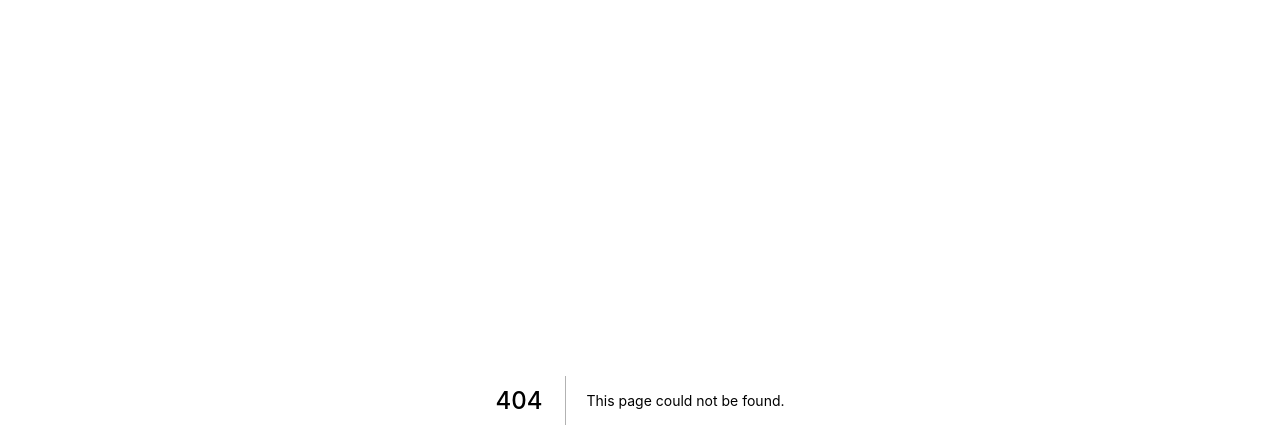
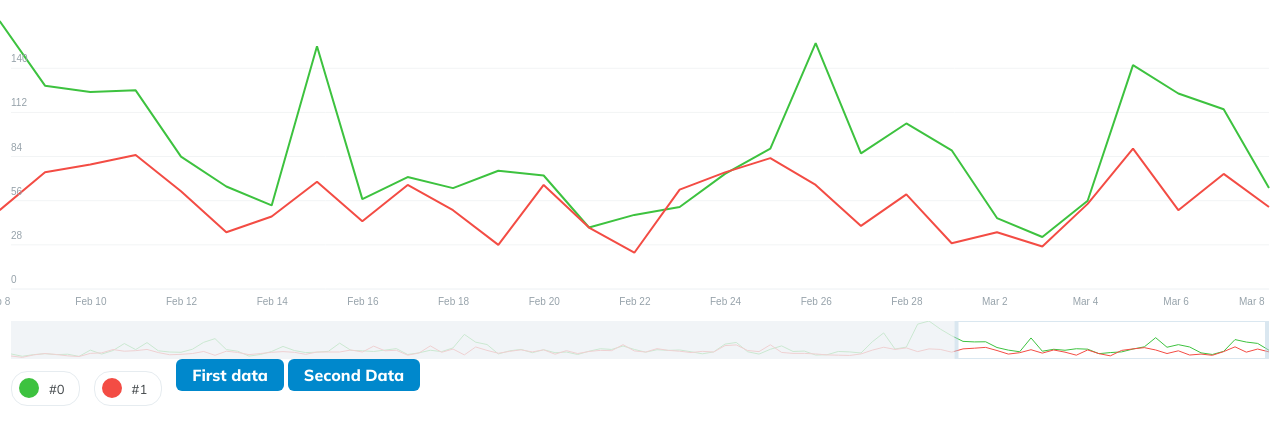
Before and after one commit to netosha/ton-dex-contest, a Next.js app: page /playground in a window 1280 px wide. Before the commit this address had no page. Shown: the top 448 px of the page. Built offline with nearby package versions, Linux system fonts and the light colour scheme.

Commit message:
Added chart mockup

```diff
--- a/src/components/Chart/Chart.module.scss
+++ b/src/components/Chart/Chart.module.scss
@@ -1,132 +1,4 @@
-/* popup */
-
-.tchart .popup {
-  position: absolute;
-
-  max-width: 166px;
-  padding: 6px 2px 4px;
-  pointer-events: none;
-
-  background: white;
-  border-radius: 4px;
-  box-shadow: 0 1px 1px 1px #d8d8d8;
-}
-
-.dark-theme .tchart .popup {
-  background: #253241;
-  box-shadow: 0 1px 1px 1px #1e2834;
-}
-
-.tchart .popup .title {
-  margin-right: 8px;
-  margin-left: 8px;
-  font-size: 12px;
-}
-
-.tchart .popup .column {
-  float: left;
-  margin-top: 8px;
-  margin-right: 8px;
-  margin-left: 8px;
-}
-
-.tchart .popup .value {
-  font-size: 14px;
-  font-weight: bold;
-}
-
-.tchart .popup .label {
-  margin-bottom: 1px;
-  font-size: 10px;
-}
-
-/* CHECK */
-
-.tchart .checks {
-  padding-right: 11px;
-  padding-left: 11px;
-}
-
-.tchart .checkbox {
-  position: relative;
-  box-sizing: border-box;
-  display: block;
-  float: left;
-
-  padding: 9px 14px 8px 37px;
-  margin-top: 12px;
-
-  margin-right: 14px;
-  font-size: 13px;
-
-  color: #43484b;
-  cursor: pointer;
-  border: 1px solid #e6ecf0;
-  border-radius: 16px;
-}
-
-.dark-theme .tchart .checkbox {
-  color: #e8ecee;
-  border-color: #344658;
-}
-
-.tchart .checkbox input {
-  position: absolute;
-  width: 0;
-  height: 0;
-  cursor: pointer;
-  opacity: 0;
-}
-
-.tchart .checkbox .circle {
-  position: absolute;
-  top: 6px;
-  left: 7px;
-  box-sizing: border-box;
-  width: 20px;
-  height: 20px;
-  background-color: #fff;
-  border: 1px solid #3cc23f;
-  border-radius: 50%;
-  transition: border-width 0.3s linear;
-}
-
-.dark-theme .tchart .checkbox .circle {
-  background-color: #242f3e;
-}
-
-.tchart .checkbox input:checked ~ .circle {
-  border-width: 10px;
-}
-
-.tchart .checkbox .symbol {
-  position: absolute;
-  top: 12px;
-  left: 12px;
-  display: block;
-
-  width: 10px;
-  height: 10px;
-
-  background-repeat: no-repeat;
-  background-size: cover;
-
-  opacity: 0;
-  transition: opacity 0.3s linear, transform 0.3s linear;
-
-  -webkit-transform: scale(0.1, 0.1);
-  -ms-transform: scale(0.1, 0.1);
-  transform: scale(0.1, 0.1);
-}
-
-.tchart .checkbox input:checked ~ .symbol {
-  opacity: 1;
-  -webkit-transform: scale(1, 1);
-  -ms-transform: scale(1, 1);
-  transform: scale(1, 1);
-}
-
-.tchart canvas {
+.chart canvas {
   width: 100%;
   height: 359px;
   -webkit-tap-highlight-color: rgba(0, 0, 0, 0);
--- a/src/components/Chart/Chart.tsx
+++ b/src/components/Chart/Chart.tsx
@@ -1,7 +1,9 @@
-import React, { useEffect, useRef } from 'react';
+import React, { useEffect, useRef, useState } from 'react';
+
+import { Button } from '@src/ui';
 
 import styles from './Chart.module.scss';
-import data from './fakeData';
+import { firstData, secondData } from './fakeData';
 // @ts-ignore
 // eslint-disable-next-line import/extensions
 import TChart from './graph.js';
@@ -21,15 +23,29 @@ const LIGHT_COLORS = {
 const Chart: React.VFC = () => {
   const containerRef = useRef<HTMLDivElement>(null);
   const chartRef = useRef<any>(null);
+  const [data, setData] = useState(firstData);
 
   useEffect(() => {
     const chart = new TChart(containerRef.current);
     chartRef.current = chart;
     chart.setColors(LIGHT_COLORS);
-    chart.setData(data);
   }, []);
 
-  return <div ref={containerRef} className={styles.tchart} />;
+  useEffect(() => {
+    chartRef.current.setData(data);
+  }, [data]);
+
+  return (
+    <div>
+      <div ref={containerRef} className={styles.chart} />
+      <div>
+        <Button onClick={() => setData(firstData)} className="mr-1">
+          First data
+        </Button>
+        <Button onClick={() => setData(secondData)}>Second Data</Button>
+      </div>
+    </div>
+  );
 };
 
 export default Chart;
--- a/src/components/Chart/fakeData.ts
+++ b/src/components/Chart/fakeData.ts
@@ -1,5 +1,5 @@
 // eslint-disable-next-line import/no-anonymous-default-export
-export default {
+const firstData = {
   columns: [
     [
       'x',
@@ -361,3 +361,368 @@ export default {
     y1: '#F34C44',
   },
 };
+
+const secondData = {
+  columns: [
+    [
+      'x',
+      1542412800000,
+      1542499200000,
+      1542585600000,
+      1542672000000,
+      1542758400000,
+      1542844800000,
+      1542931200000,
+      1543017600000,
+      1543104000000,
+      1543190400000,
+      1543276800000,
+      1543363200000,
+      1543449600000,
+      1543536000000,
+      1543622400000,
+      1543708800000,
+      1543795200000,
+      1543881600000,
+      1543968000000,
+      1544054400000,
+      1544140800000,
+      1544227200000,
+      1544313600000,
+      1544400000000,
+      1544486400000,
+      1544572800000,
+      1544659200000,
+      1544745600000,
+      1544832000000,
+      1544918400000,
+      1545004800000,
+      1545091200000,
+      1545177600000,
+      1545264000000,
+      1545350400000,
+      1545436800000,
+      1545523200000,
+      1545609600000,
+      1545696000000,
+      1545782400000,
+      1545868800000,
+      1545955200000,
+      1546041600000,
+      1546128000000,
+      1546214400000,
+      1546300800000,
+      1546387200000,
+      1546473600000,
+      1546560000000,
+      1546646400000,
+      1546732800000,
+      1546819200000,
+      1546905600000,
+      1546992000000,
+      1547078400000,
+      1547164800000,
+      1547251200000,
+      1547337600000,
+      1547424000000,
+      1547510400000,
+      1547596800000,
+      1547683200000,
+      1547769600000,
+      1547856000000,
+      1547942400000,
+      1548028800000,
+      1548115200000,
+      1548201600000,
+      1548288000000,
+      1548374400000,
+      1548460800000,
+      1548547200000,
+      1548633600000,
+      1548720000000,
+      1548806400000,
+      1548892800000,
+      1548979200000,
+      1549065600000,
+      1549152000000,
+      1549238400000,
+      1549324800000,
+      1549411200000,
+      1549497600000,
+      1549584000000,
+      1549670400000,
+      1549756800000,
+      1549843200000,
+      1549929600000,
+      1550016000000,
+      1550102400000,
+      1550188800000,
+      1550275200000,
+      1550361600000,
+      1550448000000,
+      1550534400000,
+      1550620800000,
+      1550707200000,
+      1550793600000,
+      1550880000000,
+      1550966400000,
+      1551052800000,
+      1551139200000,
+      1551225600000,
+      1551312000000,
+      1551398400000,
+      1551484800000,
+      1551571200000,
+      1551657600000,
+      1551744000000,
+      1551830400000,
+      1551916800000,
+      1552003200000,
+    ],
+    [
+      'y0',
+      41,
+      31,
+      62,
+      65,
+      66,
+      79,
+      52,
+      26,
+      42,
+      68,
+      71,
+      86,
+      65,
+      54,
+      33,
+      70,
+      52,
+      68,
+      75,
+      92,
+      69,
+      28,
+      33,
+      84,
+      65,
+      56,
+      42,
+      44,
+      26,
+      34,
+      45,
+      49,
+      83,
+      83,
+      66,
+      31,
+      43,
+      55,
+      57,
+      55,
+      54,
+      45,
+      51,
+      64,
+      27,
+      19,
+      38,
+      38,
+      44,
+      49,
+      42,
+      50,
+      60,
+      73,
+      86,
+      65,
+      51,
+      54,
+      48,
+      61,
+      82,
+      83,
+      53,
+      52,
+      48,
+      64,
+      96,
+      103,
+      68,
+      73,
+      58,
+      42,
+      81,
+      80,
+      76,
+      106,
+      93,
+      65,
+      69,
+      104,
+      75,
+      79,
+      92,
+      73,
+      49,
+      63,
+      76,
+      79,
+      83,
+      70,
+      55,
+      47,
+      42,
+      111,
+      93,
+      74,
+      99,
+      107,
+      52,
+      65,
+      80,
+      82,
+      74,
+      154,
+      106,
+      39,
+      40,
+      77,
+      85,
+      66,
+      52,
+      25,
+    ],
+    [
+      'y1',
+      19,
+      10,
+      36,
+      41,
+      28,
+      39,
+      24,
+      16,
+      14,
+      40,
+      39,
+      37,
+      47,
+      28,
+      16,
+      32,
+      25,
+      29,
+      36,
+      45,
+      38,
+      11,
+      25,
+      37,
+      35,
+      22,
+      25,
+      30,
+      16,
+      20,
+      32,
+      34,
+      37,
+      26,
+      31,
+      10,
+      19,
+      32,
+      34,
+      23,
+      25,
+      22,
+      21,
+      18,
+      11,
+      18,
+      18,
+      23,
+      11,
+      18,
+      22,
+      19,
+      27,
+      27,
+      30,
+      25,
+      27,
+      23,
+      28,
+      30,
+      23,
+      31,
+      27,
+      16,
+      30,
+      21,
+      36,
+      33,
+      25,
+      34,
+      16,
+      24,
+      37,
+      33,
+      26,
+      24,
+      31,
+      21,
+      37,
+      32,
+      35,
+      31,
+      30,
+      27,
+      15,
+      17,
+      38,
+      40,
+      32,
+      34,
+      30,
+      17,
+      21,
+      28,
+      36,
+      30,
+      24,
+      25,
+      20,
+      24,
+      22,
+      42,
+      34,
+      47,
+      40,
+      29,
+      29,
+      31,
+      39,
+      30,
+      29,
+      18,
+    ],
+  ],
+  types: {
+    y0: 'line',
+    y1: 'line',
+    x: 'x',
+  },
+  names: {
+    y0: '#0',
+    y1: '#1',
+  },
+  colors: {
+    y0: '#3DC23F',
+    y1: '#F34C44',
+  },
+};
+
+export { firstData, secondData };
--- a/src/components/Chart/graph.js
+++ b/src/components/Chart/graph.js
@@ -1,4 +1,6 @@
 /* eslint-disable */
+
+import styles from './style.module.scss'
 const MONTH_NAMES = ['Jan', 'Feb', 'Mar', 'Apr', 'May', 'Jun', 'Jul', 'Aug', 'Sep', 'Oct', 'Nov', 'Dec'];
 
 const DAY_NAMES = ['Sun', 'Mon', 'Tue', 'Wed', 'Thu', 'Fri', 'Sat'];
@@ -92,8 +94,8 @@ export default function TChart(container) {
   const canvas = createElement(container, 'canvas');
 
   var context = canvas.getContext('2d');
-  var checksContainer = createElement(container, 'div', 'checks');
-  var popup = createElement(container, 'div', 'popup');
+  var checksContainer = createElement(container, 'div', styles.checks);
+  var popup = createElement(container, 'div', styles.popup);
   popup.style.display = 'none';
   var popupTitle = null;
 
@@ -293,7 +295,7 @@ export default function TChart(container) {
 
     removeAllChild(checksContainer);
     removeAllChild(popup);
-    popupTitle = createElement(popup, 'div', 'title');
+    popupTitle = createElement(popup, 'div', styles.title);
 
     if (newData.columns.length < 2 || newData.columns[0].length < 3) {
       data = null;
@@ -314,7 +316,6 @@ export default function TChart(container) {
         alpha: createAnimation(1, SCALE_DURATION),
         previewAlpha: createAnimation(1, SCALE_DURATION / 2)
       };
-
       if (name === nameOfX) {
         column.min = columnData[1];
         column.max = columnData[columnData.length - 1];
@@ -330,7 +331,7 @@ export default function TChart(container) {
         // create checkbox
 
         if (data.columns.length > 2) {
-          var label = createElement(checksContainer, 'label', 'checkbox');
+          var label = createElement(checksContainer, 'label', styles.checkbox);
           label.innerText = data.names[name];
 
           var input = createElement(label, 'input');
@@ -354,22 +355,22 @@ export default function TChart(container) {
             updateMainRangeY();
           });
 
-          var span = createElement(label, 'span', 'circle');
+          var span = createElement(label, 'span', styles.circle);
           span.style.borderColor = data.colors[name];
 
-          span = createElement(label, 'span', 'symbol');
+          span = createElement(label, 'span', styles.symbol);
         }
 
         // create popup column
 
-        var popupColumn = createElement(popup, 'div', 'column');
+        var popupColumn = createElement(popup, 'div', styles.column);
         popupColumn.style.color = data.colors[name];
         popupColumns.push(popupColumn);
 
-        var popupValue = createElement(popupColumn, 'div', 'value');
+        var popupValue = createElement(popupColumn, 'div', styles.value);
         popupValues.push(popupValue);
 
-        var popupLabel = createElement(popupColumn, 'div', 'label');
+        var popupLabel = createElement(popupColumn, 'div', styles.label);
         popupLabel.innerText = data.names[name];
       }
     }
@@ -384,7 +385,7 @@ export default function TChart(container) {
 
     setMainMinMax(previewMaxX - previewRangeX / 4, previewMaxX);
     mainRangeY.value = mainRangeY.toValue;
-
+    updateMainRangeY();
     needRedrawMain = needRedrawPreview = true;
   };
 
@@ -560,8 +561,6 @@ export default function TChart(container) {
       needRedrawMain = needRedrawPreview = true;
     }
   }
-
-  // Make canvas visible from onResize
 
   function render(t) {
     if (destroyed) return;
--- /dev/null
+++ b/src/components/Chart/style.module.scss
@@ -0,0 +1,113 @@
+/* popup */
+
+.popup {
+  position: absolute;
+
+  max-width: 166px;
+  padding: 6px 2px 4px;
+  pointer-events: none;
+
+  background: white;
+  border-radius: 4px;
+  box-shadow: 0 1px 1px 1px #d8d8d8;
+}
+
+.popup .title {
+  margin-right: 8px;
+  margin-left: 8px;
+  font-size: 12px;
+}
+
+.popup .column {
+  float: left;
+  margin-top: 8px;
+  margin-right: 8px;
+  margin-left: 8px;
+}
+
+.popup .value {
+  font-size: 14px;
+  font-weight: bold;
+}
+
+.popup .label {
+  margin-bottom: 1px;
+  font-size: 10px;
+}
+
+/* CHECK */
+
+.checks {
+  padding-right: 11px;
+  padding-left: 11px;
+}
+
+.checkbox {
+  position: relative;
+  box-sizing: border-box;
+  display: block;
+  float: left;
+
+  padding: 9px 14px 8px 37px;
+  margin-top: 12px;
+
+  margin-right: 14px;
+  font-size: 13px;
+
+  color: #43484b;
+  cursor: pointer;
+  border: 1px solid #e6ecf0;
+  border-radius: 16px;
+}
+
+.checkbox input {
+  position: absolute;
+  width: 0;
+  height: 0;
+  cursor: pointer;
+  opacity: 0;
+}
+
+.checkbox .circle {
+  position: absolute;
+  top: 6px;
+  left: 7px;
+  box-sizing: border-box;
+  width: 20px;
+  height: 20px;
+  background-color: #fff;
+  border: 1px solid #3cc23f;
+  border-radius: 50%;
+  transition: border-width 0.3s linear;
+}
+
+.checkbox input:checked ~ .circle {
+  border-width: 10px;
+}
+
+.checkbox .symbol {
+  position: absolute;
+  top: 12px;
+  left: 12px;
+  display: block;
+
+  width: 10px;
+  height: 10px;
+  background-repeat: no-repeat;
+
+  background-size: cover;
+
+  opacity: 0;
+  transition: opacity 0.3s linear, transform 0.3s linear;
+
+  -webkit-transform: scale(0.1, 0.1);
+  -ms-transform: scale(0.1, 0.1);
+  transform: scale(0.1, 0.1);
+}
+
+.checkbox input:checked ~ .symbol {
+  opacity: 1;
+  -webkit-transform: scale(1, 1);
+  -ms-transform: scale(1, 1);
+  transform: scale(1, 1);
+}
--- /dev/null
+++ b/src/pages/playground.tsx
@@ -0,0 +1,15 @@
+import React from 'react';
+
+import { NextPage } from 'next';
+
+import Chart from '@components/Chart';
+
+const Playground: NextPage = () => {
+  return (
+    <div>
+      <Chart />
+    </div>
+  );
+};
+
+export default Playground;
```
